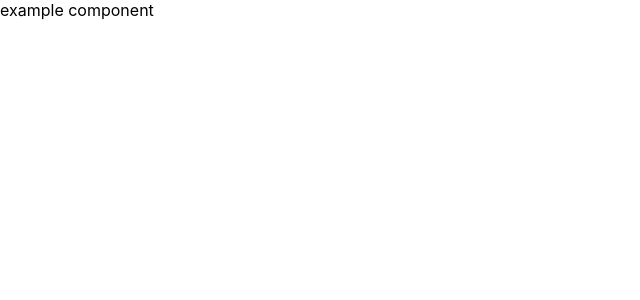
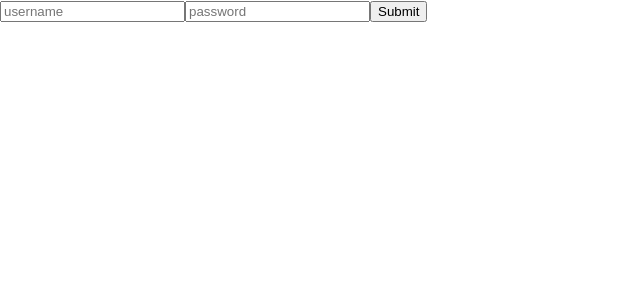
Before and after one commit to BloomTech-Labs/LabsPT1_bkwds, a React (Create React App) app in the folder client/: page /signin in a window 1280 px wide. Shown: the top 300 px of the page, without its empty margins (0-640 px from the left). Built offline with nearby package versions, Linux system fonts and the light colour scheme.

Commit message:
basic forms complete

```diff
--- a/client/src/App.js
+++ b/client/src/App.js
@@ -1,12 +1,14 @@
 import React from "react"
 import { BrowserRouter as Router, Switch, Route } from "react-router-dom"
+import SignUp from "./signUp"
+import Login from "./login"
 
 const App = () => {
   return (
     <Router>
       <Switch>
         <Route path="/" exact component={exampleComponent} />
-        <Route path="/signin" exact component={exampleComponent} />
+        <Route path="/signin" exact component={Login} />
         <Route path="/signup" exact component={exampleComponent} />
         <Route path="/trip" exact component={exampleComponent} />
         <Route path="/trip/:tripId" exact component={exampleComponent} />
--- /dev/null
+++ b/client/src/login.js
@@ -0,0 +1,40 @@
+import React from "react"
+
+export default class Login extends React.Component {
+  state = {
+    username: "",
+    password: ""
+  }
+
+  handleChange = e => {
+    this.setState({
+      [e.target.name]: e.target.value
+    })
+  }
+
+  handleSubmit = e => {}
+
+  render() {
+    return (
+      <div>
+        <form onSubmit={this.handleSubmit}>
+          <input
+            placeholder="username"
+            value={this.state.username}
+            onChange={this.handleChange}
+            name="username"
+          />
+
+          <input
+            placeholder="password"
+            value={this.state.password}
+            onChange={this.handleChange}
+            name="password"
+          />
+
+          <button>Submit</button>
+        </form>
+      </div>
+    )
+  }
+}
--- /dev/null
+++ b/client/src/signUp.js
@@ -0,0 +1,53 @@
+import React from "react"
+
+export default class SignUp extends React.Component {
+  state = {
+    username: "",
+    email: "",
+    password: "",
+    passwordConfirm: ""
+  }
+  handleSubmit = e => {}
+
+  handleChange = e => {
+    this.setState({
+      [e.target.id]: e.target.value
+    })
+  }
+
+  render() {
+    return (
+      <div>
+        <form onSubmit={this.handleSubmit}>
+          <h3> SignUp </h3>
+          <input
+            id="email"
+            value={this.state.email}
+            onChange={this.handleChange}
+            placeholder="email"
+          />
+          <input
+            id="username"
+            value={this.state.username}
+            onChange={this.handleChange}
+            placeholder="username"
+          />
+          <input
+            id="password"
+            value={this.state.password}
+            onChange={this.handleChange}
+            placeholder="password"
+          />
+
+          <input
+            id="passwordConfirm"
+            value={this.state.passwordConfirm}
+            onChange={this.handleChange}
+            placeholder="Confirm Password"
+          />
+          <button>Submit</button>
+        </form>
+      </div>
+    )
+  }
+}
```
Also changed, not shown: 2 other files (tests, documents, lock files or other folders).
